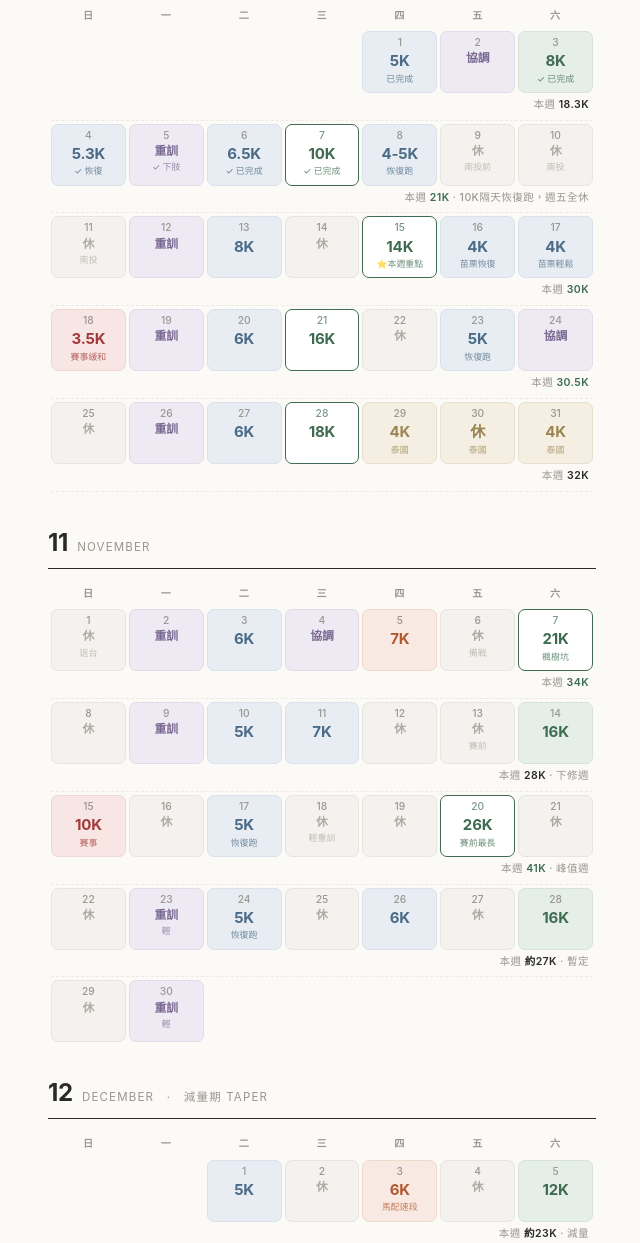
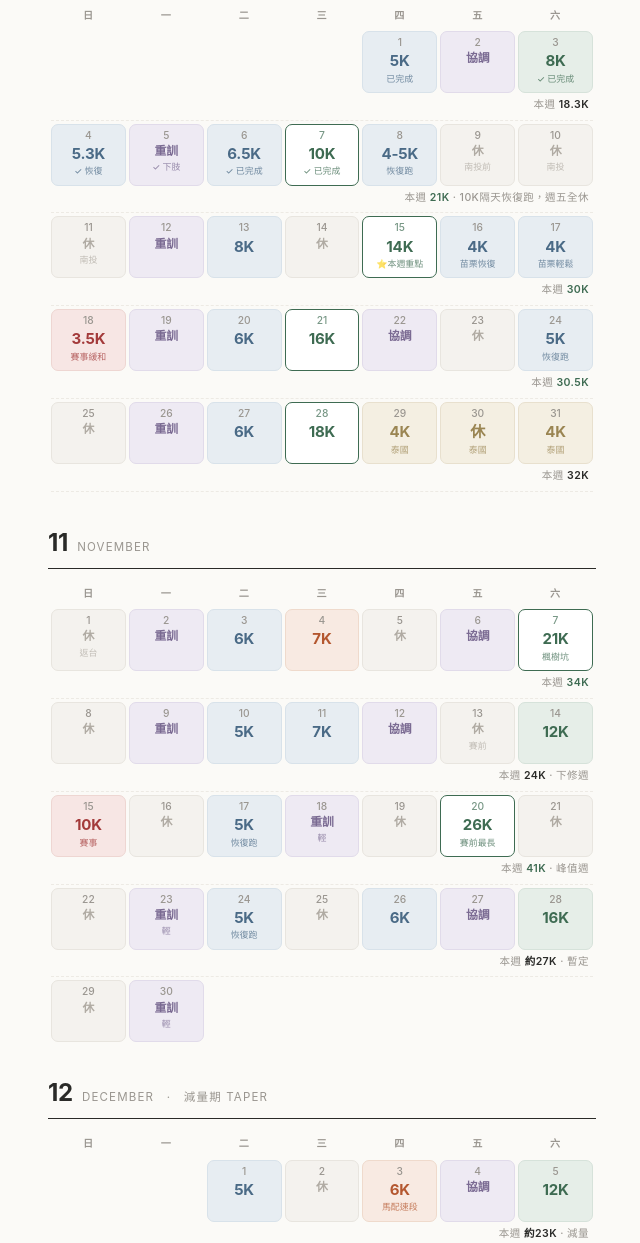
Before and after one commit to abbiliu/assets, a plain HTML site: page marathon/calendar.html in a window 1280 px wide. Shown: the part 253-1496 px from the top of the page, without its empty margins (318-958 px from the left). Drawn offline with Linux system fonts and the light colour scheme; no server answers.

Commit message:
feat(marathon): 更新10/18-12/13課表細節（v3）
重訓/協調/休息順序微調、11/14改12K、11/18改輕重訓等6處異動

Co-Authored-By: Claude Sonnet 5 <noreply@anthropic.com>
Claude-Session: https://claude.ai/code/session_01Tp8czCrM1nnSSwLX41WPYR

```diff
--- a/marathon/calendar.html
+++ b/marathon/calendar.html
@@ -203,9 +203,9 @@
   <td class="gym" data-date="2026-10-19"><span class="d">19</span><span class="km">重訓</span></td>
   <td class="easy" data-date="2026-10-20"><span class="d">20</span><span class="km">6K</span></td>
   <td class="long key" data-date="2026-10-21"><span class="d">21</span><span class="km">16K</span></td>
-  <td class="rest" data-date="2026-10-22"><span class="d">22</span><span class="km">休</span></td>
-  <td class="easy" data-date="2026-10-23"><span class="d">23</span><span class="km">5K</span><span class="tag">恢復跑</span></td>
-  <td class="gym" data-date="2026-10-24"><span class="d">24</span><span class="km">協調</span></td>
+  <td class="gym" data-date="2026-10-22"><span class="d">22</span><span class="km">協調</span></td>
+  <td class="rest" data-date="2026-10-23"><span class="d">23</span><span class="km">休</span></td>
+  <td class="easy" data-date="2026-10-24"><span class="d">24</span><span class="km">5K</span><span class="tag">恢復跑</span></td>
 </tr>
 <tr><td colspan="7" class="wk">本週 <span class="hl">30.5K</span></td></tr>
 
@@ -230,9 +230,9 @@
   <td class="rest" data-date="2026-11-01"><span class="d">1</span><span class="km">休</span><span class="tag">返台</span></td>
   <td class="gym" data-date="2026-11-02"><span class="d">2</span><span class="km">重訓</span></td>
   <td class="easy" data-date="2026-11-03"><span class="d">3</span><span class="km">6K</span></td>
-  <td class="gym" data-date="2026-11-04"><span class="d">4</span><span class="km">協調</span></td>
-  <td class="tempo" data-date="2026-11-05"><span class="d">5</span><span class="km">7K</span></td>
-  <td class="rest" data-date="2026-11-06"><span class="d">6</span><span class="km">休</span><span class="tag">備戰</span></td>
+  <td class="tempo" data-date="2026-11-04"><span class="d">4</span><span class="km">7K</span></td>
+  <td class="rest" data-date="2026-11-05"><span class="d">5</span><span class="km">休</span></td>
+  <td class="gym" data-date="2026-11-06"><span class="d">6</span><span class="km">協調</span></td>
   <td class="long key" data-date="2026-11-07"><span class="d">7</span><span class="km">21K</span><span class="tag">楓樹坑</span></td>
 </tr>
 <tr><td colspan="7" class="wk">本週 <span class="hl">34K</span></td></tr>
@@ -242,17 +242,17 @@
   <td class="gym" data-date="2026-11-09"><span class="d">9</span><span class="km">重訓</span></td>
   <td class="easy" data-date="2026-11-10"><span class="d">10</span><span class="km">5K</span></td>
   <td class="easy" data-date="2026-11-11"><span class="d">11</span><span class="km">7K</span></td>
-  <td class="rest" data-date="2026-11-12"><span class="d">12</span><span class="km">休</span></td>
+  <td class="gym" data-date="2026-11-12"><span class="d">12</span><span class="km">協調</span></td>
   <td class="rest" data-date="2026-11-13"><span class="d">13</span><span class="km">休</span><span class="tag">賽前</span></td>
-  <td class="long" data-date="2026-11-14"><span class="d">14</span><span class="km">16K</span></td>
+  <td class="long" data-date="2026-11-14"><span class="d">14</span><span class="km">12K</span></td>
 </tr>
-<tr><td colspan="7" class="wk">本週 <b>28K</b> · 下修週</td></tr>
+<tr><td colspan="7" class="wk">本週 <b>24K</b> · 下修週</td></tr>
 
 <tr>
   <td class="race" data-date="2026-11-15"><span class="d">15</span><span class="km">10K</span><span class="tag">賽事</span></td>
   <td class="rest" data-date="2026-11-16"><span class="d">16</span><span class="km">休</span></td>
   <td class="easy" data-date="2026-11-17"><span class="d">17</span><span class="km">5K</span><span class="tag">恢復跑</span></td>
-  <td class="rest" data-date="2026-11-18"><span class="d">18</span><span class="km">休</span><span class="tag">輕重訓</span></td>
+  <td class="gym" data-date="2026-11-18"><span class="d">18</span><span class="km">重訓</span><span class="tag">輕</span></td>
   <td class="rest" data-date="2026-11-19"><span class="d">19</span><span class="km">休</span></td>
   <td class="long key" data-date="2026-11-20"><span class="d">20</span><span class="km">26K</span><span class="tag">賽前最長</span></td>
   <td class="rest" data-date="2026-11-21"><span class="d">21</span><span class="km">休</span></td>
@@ -265,7 +265,7 @@
   <td class="easy" data-date="2026-11-24"><span class="d">24</span><span class="km">5K</span><span class="tag">恢復跑</span></td>
   <td class="rest" data-date="2026-11-25"><span class="d">25</span><span class="km">休</span></td>
   <td class="easy" data-date="2026-11-26"><span class="d">26</span><span class="km">6K</span></td>
-  <td class="rest" data-date="2026-11-27"><span class="d">27</span><span class="km">休</span></td>
+  <td class="gym" data-date="2026-11-27"><span class="d">27</span><span class="km">協調</span></td>
   <td class="long" data-date="2026-11-28"><span class="d">28</span><span class="km">16K</span></td>
 </tr>
 <tr><td colspan="7" class="wk">本週 <b>約27K</b> · 暫定</td></tr>
@@ -287,7 +287,7 @@
   <td class="easy" data-date="2026-12-01"><span class="d">1</span><span class="km">5K</span></td>
   <td class="rest" data-date="2026-12-02"><span class="d">2</span><span class="km">休</span></td>
   <td class="tempo" data-date="2026-12-03"><span class="d">3</span><span class="km">6K</span><span class="tag">馬配速段</span></td>
-  <td class="rest" data-date="2026-12-04"><span class="d">4</span><span class="km">休</span></td>
+  <td class="gym" data-date="2026-12-04"><span class="d">4</span><span class="km">協調</span></td>
   <td class="long" data-date="2026-12-05"><span class="d">5</span><span class="km">12K</span></td>
 </tr>
 <tr><td colspan="7" class="wk">本週 <b>約23K</b> · 減量</td></tr>
```
